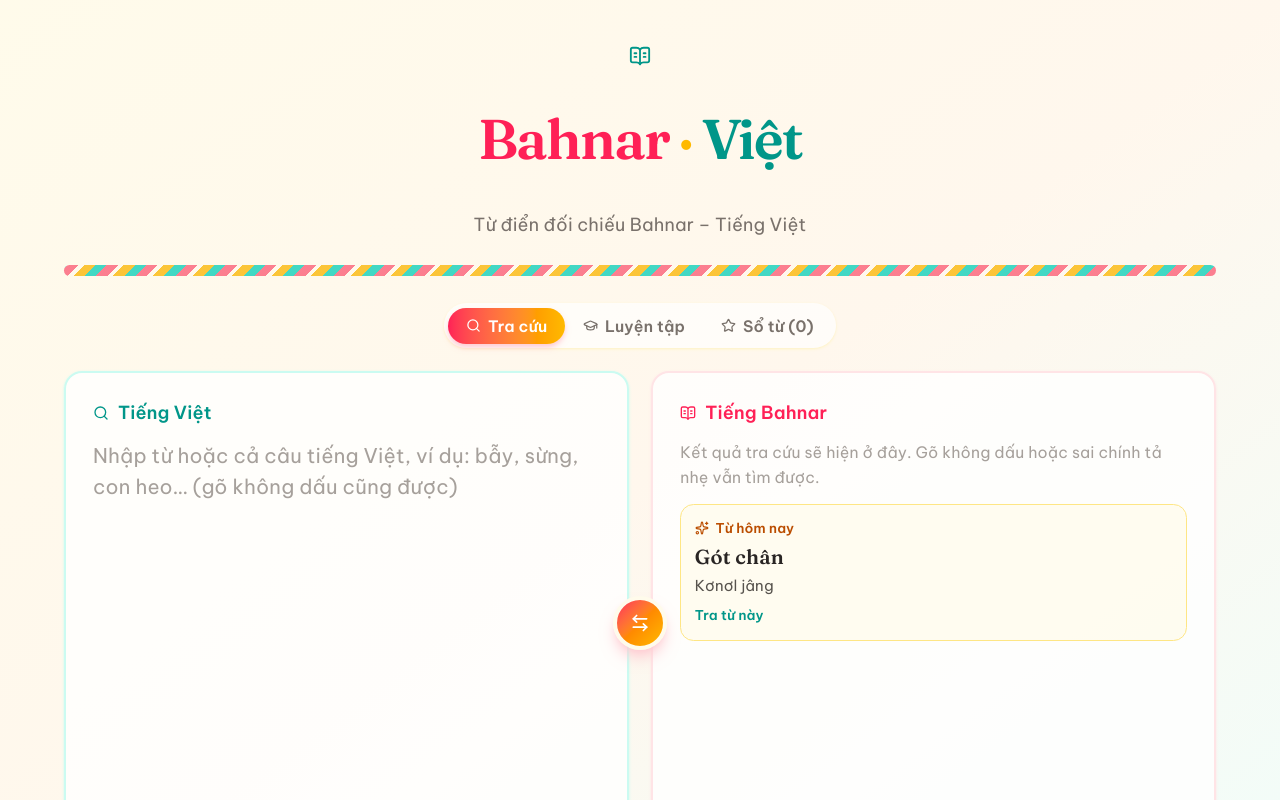
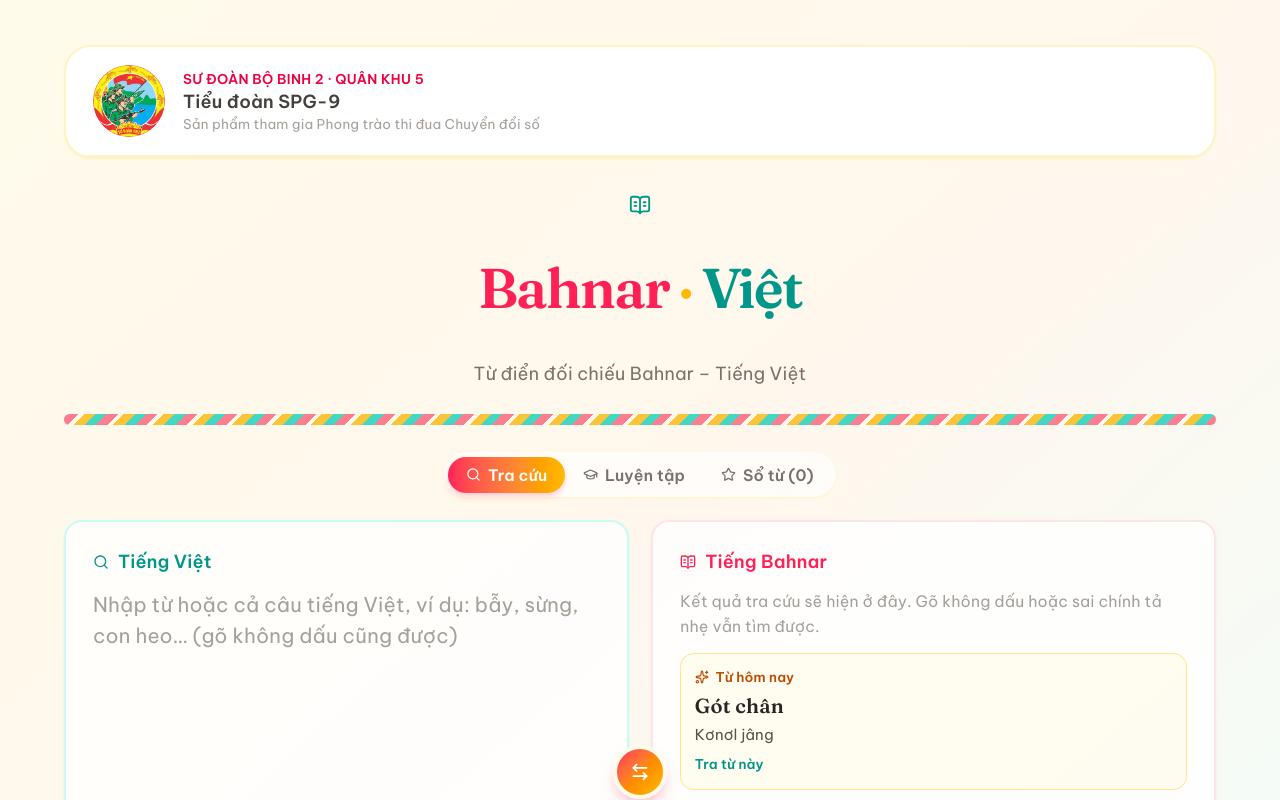
Before and after one commit to thanhminh2k/bana-viet-translate, a React (Vite) app: page / in a window 1280 px wide. Shown: the top 800 px of the page. Built offline with nearby package versions, Linux system fonts and the light colour scheme.

Commit message:
add logo

```diff
--- a/src/BahnarDictionary.jsx
+++ b/src/BahnarDictionary.jsx
@@ -16,6 +16,8 @@ import {
   X,
 } from "lucide-react";
 import DICT_RAW from "../bana_viet_dict.json";
+// Đổi lại tên file bên dưới cho khớp với ảnh logo bạn đã đặt trong src/assets
+import div2Logo from "./assets/f2.jpg";
 import {
   analyze,
   buildIndex,
@@ -859,6 +861,27 @@ export default function BahnarDictionary() {
       <style>{FONT_IMPORT_CSS}</style>
 
       <div className="mx-auto max-w-5xl">
+        {/* ---------- TRANG BÌA ---------- */}
+        <div className="mb-8 overflow-hidden rounded-3xl border-2 border-amber-100 bg-white shadow-sm shadow-amber-100">
+          {/* Tiêu đề đơn vị (letterhead) */}
+          <div className="flex items-center gap-3 sm:gap-4 border-b border-amber-100 px-4 py-3 sm:px-6 sm:py-4">
+            <img
+              src={div2Logo}
+              alt="Phù hiệu Sư đoàn Bộ binh 2, Quân khu 5"
+              className="h-14 w-14 sm:h-16 sm:w-16 shrink-0 rounded-full object-contain"
+            />
+            <div className="text-left leading-tight">
+              <p className="text-[11px] sm:text-xs font-semibold uppercase tracking-wide text-rose-600">
+                Sư đoàn Bộ binh 2 · Quân khu 5
+              </p>
+              <p className="text-sm sm:text-base font-semibold text-stone-700">Tiểu đoàn SPG-9</p>
+              <p className="text-[11px] sm:text-xs text-stone-400">
+                Sản phẩm tham gia Phong trào thi đua Chuyển đổi số
+              </p>
+            </div>
+          </div>
+        </div>
+
         {/* ---------- HEADER ---------- */}
         <div className="flex flex-col items-center text-center gap-2">
           <span className="flex items-center gap-2 text-teal-600">
```
Also changed, not shown: src/assets/f2.jpg (added).
